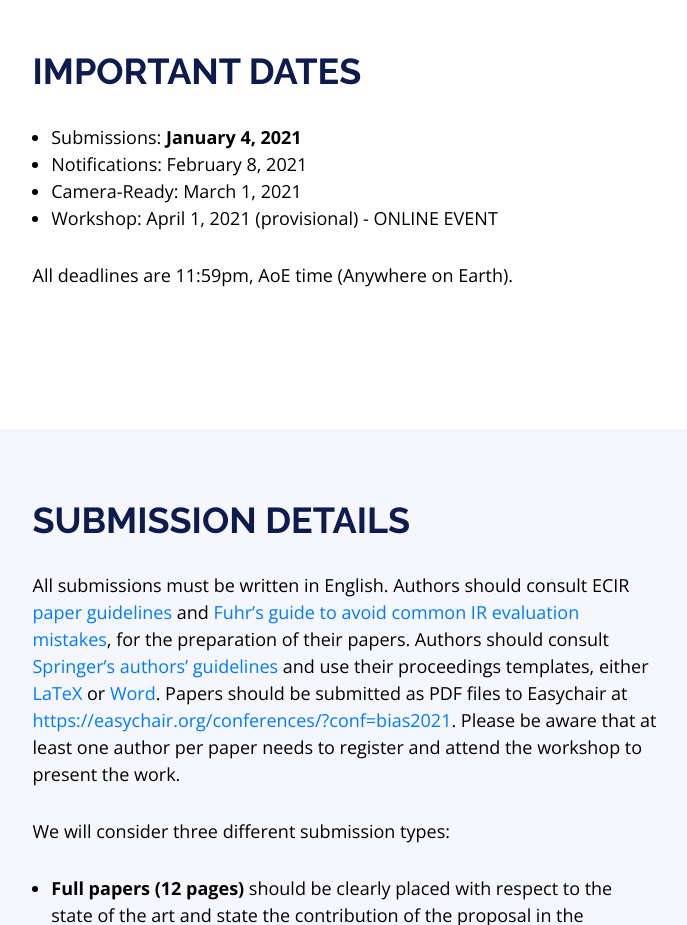
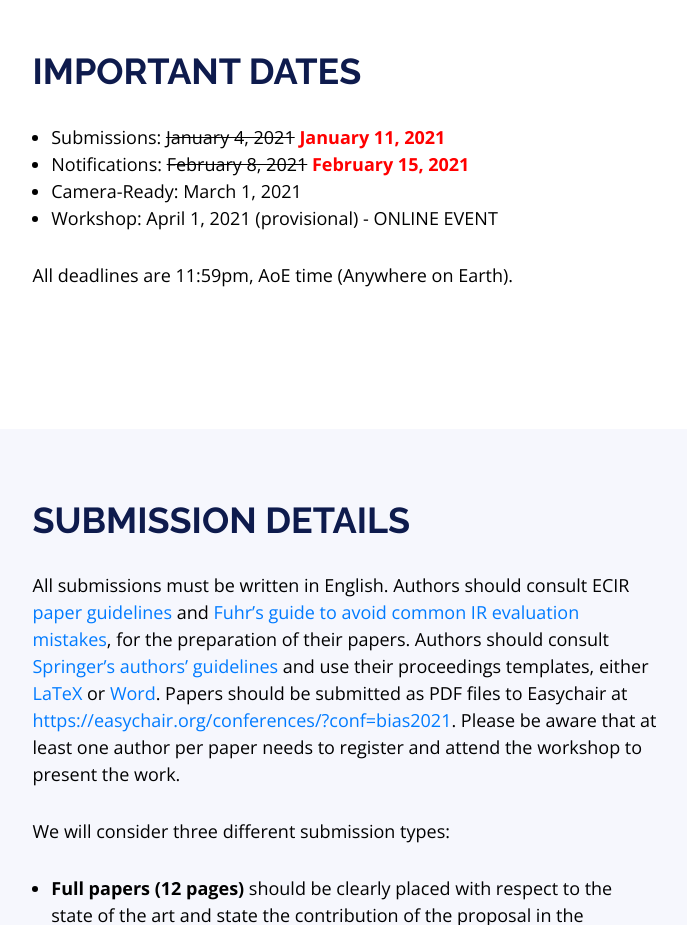
Before and after one commit to biasinrecsys/ecir2021, a plain HTML site: page index.html in a window 1280 px wide. Shown: the part 3020-3945 px from the top of the page, without its empty margins (295-982 px from the left). Drawn offline with nearby package versions, Linux system fonts and the light colour scheme.

Commit message:
Extend deadline Bias 2021

```diff
--- a/index.html
+++ b/index.html
@@ -157,8 +157,8 @@
         <div class="section-header">
           <h2>Important Dates</h2>
           <ul>
-            <li>Submissions: <strong>January 4, 2021</strong></li>
-            <li>Notifications: February 8, 2021</li>
+            <li>Submissions: <del>January 4, 2021</del> <strong><font color="red">January 11, 2021</font></strong></li>
+            <li>Notifications: <del>February 8, 2021</del> <strong><font color="red">February 15, 2021</font></strong></li>
             <li>Camera-Ready: March 1, 2021</li>
             <li>Workshop: April 1, 2021 (provisional) - ONLINE EVENT</li>
           </ul>
```
